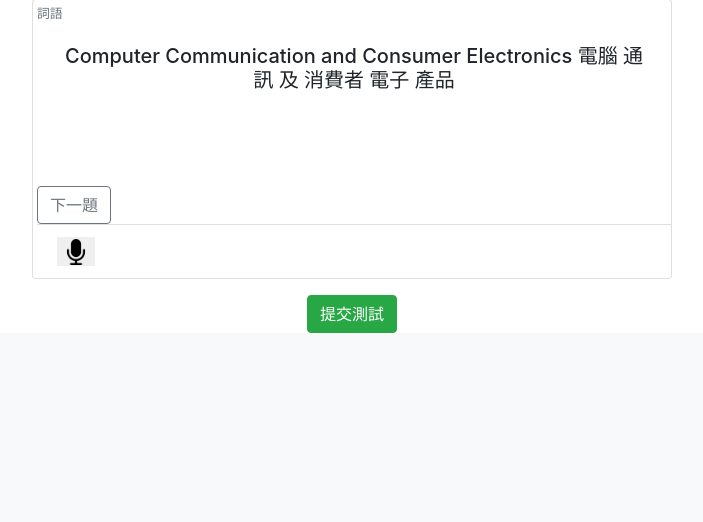
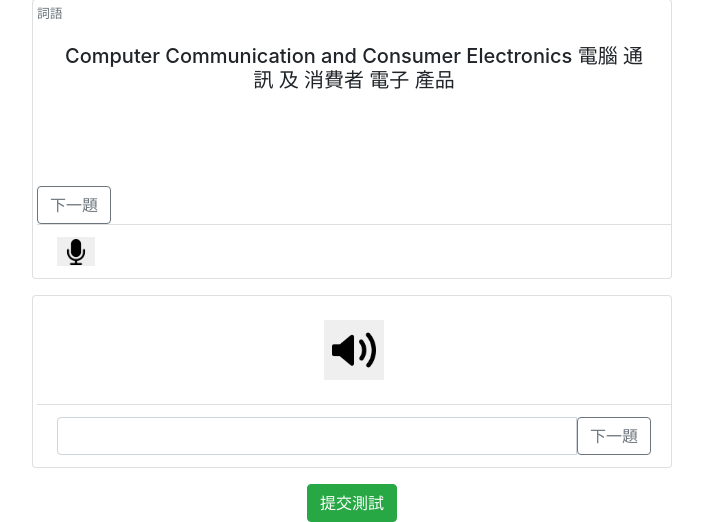
Before and after one commit to YiKaiWu1125/word_card, a Flask app: template templates/listening_speakingTEST_trial_run.html in a window 1280 px wide. Shown: the part 949-1471 px from the top of the page, without its empty margins (288-991 px from the left). Before the commit the page ends 1282 px from the top, so only its background shows below. Run offline with Flask 2, Linux system fonts and the light colour scheme; the template is opened without the code that fills it, so the values that code supplies are empty; some libraries are stand-ins or nearby versions.

Commit message:
Add a new type of listening question form
Relate to issues: #14 #5 #6

```diff
--- a/templates/listening_speakingTEST_trial_run.html
+++ b/templates/listening_speakingTEST_trial_run.html
@@ -44,7 +44,7 @@
                 </ul>
             </div>
         </nav>
-        <!-- Area of testing listening skills -->
+        <!-- Area of training listening skills(with definition hint) -->
         <div class = "container col-6 h-100">
             <div class = "row">
                 <div class = "col-12 mb-3 p-0">
@@ -92,7 +92,7 @@
 
             <div class = "row">
                 <div class = "col-12 mb-3 p-0">
-                    <div id = "listening_4" class="card pl-1" style = "height: 280px;">
+                    <div id = "listening_3" class="card pl-1" style = "height: 280px;">
                         <div class="card-text">
                             <small class="text-muted">定義</small>
                             <button type = "button" style = "border:0px;">
@@ -103,7 +103,7 @@
                         <div class="card-footer bg-transparent">
                             <div class="input-group">
                                 <input type="text" class="form-control" aria-label="Listening and write your answer">
-                                <a href="#speaking_5">
+                                <a href="#speaking_4">
                                     <button  class="btn btn-outline-secondary my-2 my-sm-0" type="submit">下一題</button>
                                 </a>
                               </div>
@@ -117,7 +117,7 @@
         <div class = "container col-6 h-100">
             <div class = "row">
                 <div class = "col-12 mb-3 p-0">
-                    <div id = "speaking_5" class="card pl-1" style = "height: 280px;">
+                    <div id = "speaking_4" class="card pl-1" style = "height: 280px;">
                         <div class="card-text">
                             <small class="text-muted">詞語</small>
                         </div>
@@ -139,14 +139,38 @@
                 </div>
             </div>
 
+        </div>
+
+
+        <div class = "container col-6 h-100">
+
+            <div class = "row">
+                <div class = "col-12 mb-3 p-0">
+                    <div id = "speaking_5" class="card pl-1">
+                        <div class="card-text text-center p-4">
+                            <button type = "button" class = "p-2" style = "border:0px;">
+                                <img src = "../static/speaker_spread_out_audio.png" style = "height:5ex;"/>
+                            </button>
+                        </div>
+                        <div class="card-footer bg-transparent">
+                            <div class="input-group">
+                                <input type="text" class="form-control" aria-label="Listening and write your answer">
+                                <a href="#speaking_5">
+                                    <button class="btn btn-outline-secondary my-2 my-sm-0" type="submit">下一題</button>
+                                </a>
+                              </div>
+                        </div>
+                    </div>
+                </div>
+            </div>
+        </div>
+
+        <div class = "container col-6 h-100">
             <div class = "row text-center">
                 <div class = "col-12">
                     <button class="btn btn-success my-2 my-sm-0" type="submit">提交測試</button>
                 </div>
             </div>
-
-
-
         </div>
 
         <!-- Optional JavaScript -->
```
